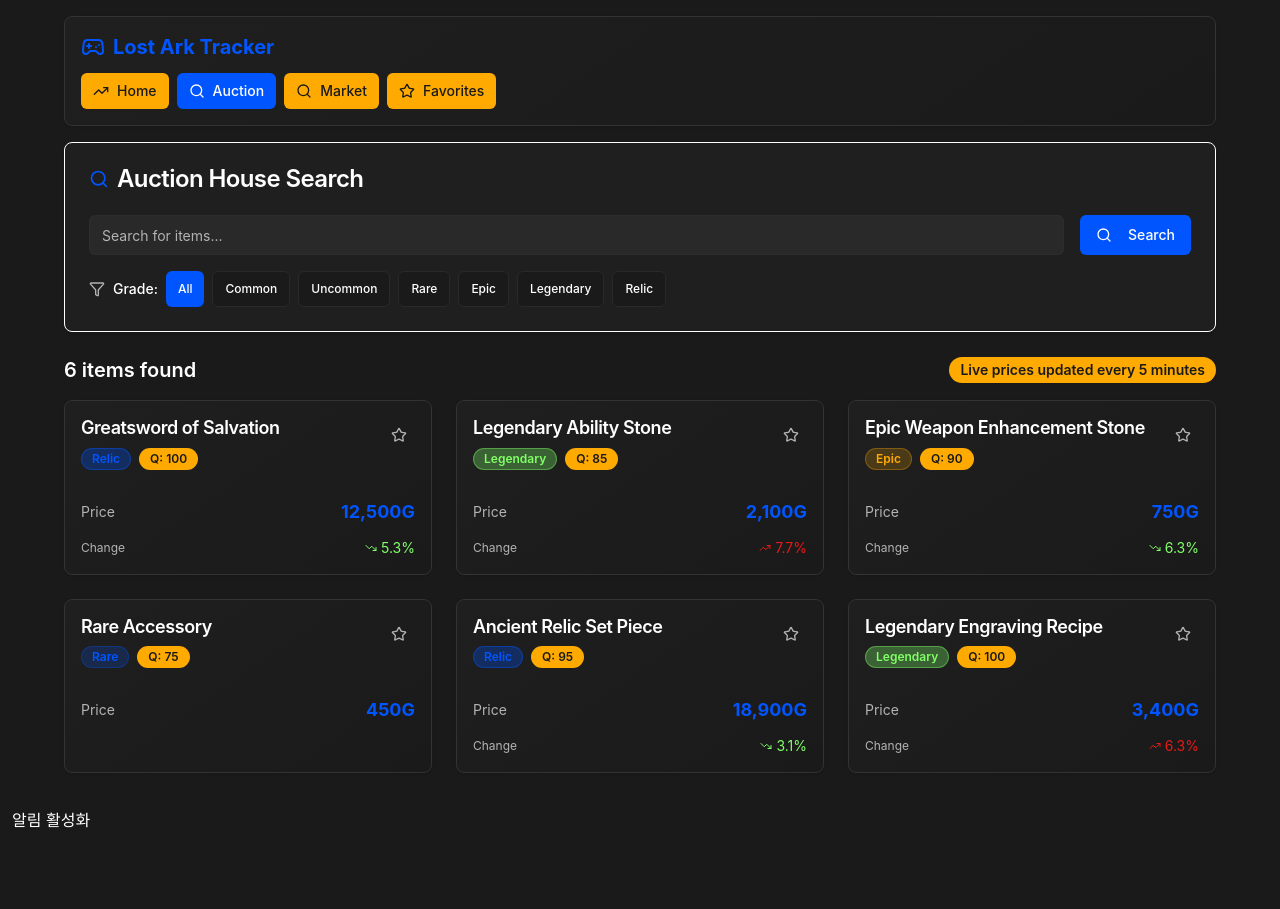
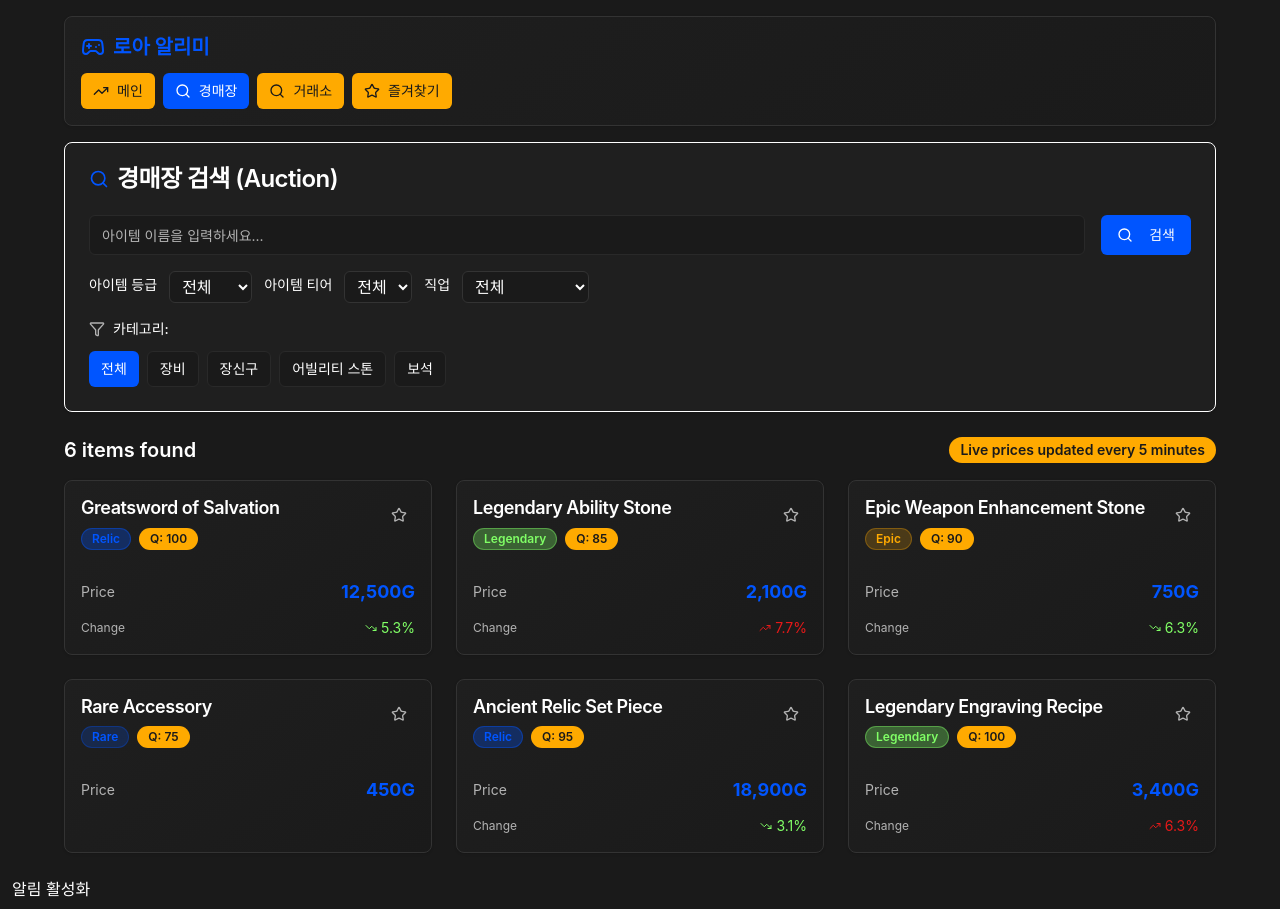
Before and after one commit to jyjww/LoaPwa, a React (Vite) app in the folder PwaFrontend/: page /auction in a window 1280 px wide. Before the commit the page ends 840 px from the top, so only its background shows below. Built offline with nearby package versions, Linux system fonts and the light colour scheme.

Commit message:
[feat] 경매장 검색 필터 UI 추가
- 공통 SearchBar 컴포넌트 분리
- 카테고리 필터 추가
- mock 데이터 기반 필터링 로직 연결

```diff
--- a/PwaFrontend/src/components/Navigation.tsx
+++ b/PwaFrontend/src/components/Navigation.tsx
@@ -1,16 +1,16 @@
-import { Button } from "@/components/ui/button";
-import { Card } from "@/components/ui/card";
-import { Search, Star, TrendingUp, Gamepad2 } from "lucide-react";
-import { Link, useLocation } from "react-router-dom";
+import { Button } from '@/components/ui/button';
+import { Card } from '@/components/ui/card';
+import { Search, Star, TrendingUp, Gamepad2 } from 'lucide-react';
+import { Link, useLocation } from 'react-router-dom';
 
 const Navigation = () => {
   const location = useLocation();
 
   const navItems = [
-    { path: "/", label: "Home", icon: TrendingUp },
-    { path: "/auction", label: "Auction", icon: Search },
-    { path: "/market", label: "Market", icon: Search },
-    { path: "/favorites", label: "Favorites", icon: Star },
+    { path: '/', label: '메인', icon: TrendingUp },
+    { path: '/auction', label: '경매장', icon: Search },
+    { path: '/market', label: '거래소', icon: Search },
+    { path: '/favorites', label: '즐겨찾기', icon: Star },
   ];
 
   return (
@@ -18,9 +18,7 @@
       <div className="flex flex-col sm:flex-row items-start sm:items-center gap-3 mb-3">
         <div className="flex items-center gap-2">
           <Gamepad2 className="h-5 w-5 sm:h-6 sm:w-6 text-primary" />
-          <h1 className="text-lg sm:text-xl font-bold text-primary">
-            Lost Ark Tracker
-          </h1>
+          <h1 className="text-lg sm:text-xl font-bold text-primary">로아 알리미</h1>
         </div>
       </div>
 
@@ -32,12 +30,12 @@
           return (
             <Link key={item.path} to={item.path}>
               <Button
-                variant={isActive ? "default" : "secondary"}
+                variant={isActive ? 'default' : 'secondary'}
                 size="sm"
                 className={`w-full sm:w-auto flex items-center justify-center sm:justify-start gap-2 text-xs sm:text-sm ${
                   isActive
-                    ? "bg-primary text-primary-foreground"
-                    : "hover:bg-accent hover:text-accent-foreground"
+                    ? 'bg-primary text-primary-foreground'
+                    : 'hover:bg-accent hover:text-accent-foreground'
                 }`}
               >
                 <Icon className="h-3 w-3 sm:h-4 sm:w-4" />
--- /dev/null
+++ b/PwaFrontend/src/components/pages/CategoryFilter.tsx
@@ -0,0 +1,67 @@
+import { Button } from '@/components/ui/button';
+import { Filter } from 'lucide-react';
+import { auctionCategories } from '@/constants/auctionCategories';
+
+interface CategoryFilterProps {
+  category: number | '전체';
+  subCategory: number | '전체';
+  onCategoryChange: (code: number | '전체') => void;
+  onSubCategoryChange: (code: number | '전체') => void;
+}
+
+const CategoryFilter = ({
+  category,
+  subCategory,
+  onCategoryChange,
+  onSubCategoryChange,
+}: CategoryFilterProps) => {
+  const selectedCategory = auctionCategories.find((c) => c.code === category);
+
+  return (
+    <div className="space-y-3">
+      <div className="flex items-center gap-2">
+        <Filter className="h-4 w-4 text-muted-foreground" />
+        <span className="text-sm font-medium">카테고리:</span>
+      </div>
+
+      {/* 메인 카테고리 */}
+      <div className="flex flex-wrap gap-2">
+        <Button
+          variant={category === '전체' ? 'default' : 'outline'}
+          size="sm"
+          onClick={() => onCategoryChange('전체')}
+        >
+          전체
+        </Button>
+        {auctionCategories.map((cat) => (
+          <Button
+            key={cat.code}
+            variant={category === cat.code ? 'default' : 'outline'}
+            size="sm"
+            onClick={() => onCategoryChange(cat.code)}
+          >
+            {cat.label}
+          </Button>
+        ))}
+      </div>
+
+      {/* Sub Category */}
+      {selectedCategory?.subs && (
+        <div className="ml-6 flex flex-wrap gap-2">
+          {selectedCategory.subs.map((sub) => (
+            <Button
+              key={sub.code}
+              variant={subCategory === sub.code ? 'default' : 'outline'}
+              size="sm"
+              onClick={() => onSubCategoryChange(sub.code)}
+            >
+              {sub.label}
+            </Button>
+          ))}
+        </div>
+      )}
+    </div>
+  );
+};
+
+export default CategoryFilter;
--- /dev/null
+++ b/PwaFrontend/src/components/pages/SearchBar.tsx
@@ -0,0 +1,87 @@
+import { Input } from '@/components/ui/input';
+import { Button } from '@/components/ui/button';
+import { CardContent } from '@/components/ui/card';
+import { ItemGrades, ItemTiers, Classes } from '@/constants/auctionFilters';
+import { Search } from 'lucide-react';
+
+interface SearchBarProps {
+  filters: {
+    query: string;
+    grade: string;
+    tier: number | '전체';
+    className: string | '전체';
+  };
+  onChange: (key: string, value: any) => void;
+  onSearch: () => void;
+}
+
+const SearchBar = ({ filters, onChange, onSearch }: SearchBarProps) => {
+  return (
+    <CardContent className="space-y-4 p-0">
+      {/* 검색어 */}
+      <div className="flex gap-4">
+        <Input
+          placeholder="아이템 이름을 입력하세요..."
+          value={filters.query}
+          onChange={(e) => onChange('query', e.target.value)}
+        />
+        <Button onClick={onSearch}>
+          <Search className="h-4 w-4 mr-2" />
+          검색
+        </Button>
+      </div>
+
+      {/* 아이템 등급 / 티어 / 직업 */}
+      <div className="flex gap-3 flex-wrap">
+        {/* 아이템 등급 */}
+        <div className="flex flex-row gap-3 items-center">
+          <label className="text-sm font-medium mb-1">아이템 등급</label>
+          <select
+            value={filters.grade}
+            onChange={(e) => onChange('grade', e.target.value)}
+            className="filter-dropdown"
+          >
+            <option value="전체">전체</option>
+            {ItemGrades.map((g) => (
+              <option key={g}>{g}</option>
+            ))}
+          </select>
+        </div>
+
+        {/* 아이템 티어 */}
+        <div className="flex flex-row gap-3 items-center">
+          <label className="text-sm font-medium mb-1">아이템 티어</label>
+          <select
+            value={filters.tier}
+            onChange={(e) =>
+              onChange('tier', e.target.value === '전체' ? '전체' : Number(e.target.value))
+            }
+            className="filter-dropdown"
+          >
+            <option value="전체">전체</option>
+            {ItemTiers.map((t) => (
+              <option key={t}>{t}</option>
+            ))}
+          </select>
+        </div>
+
+        {/* 직업 */}
+        <div className="flex flex-row gap-3 items-center">
+          <label className="text-sm font-medium mb-1">직업</label>
+          <select
+            value={filters.className}
+            onChange={(e) => onChange('className', e.target.value)}
+            className="filter-dropdown"
+          >
+            <option value="전체">전체</option>
+            {Classes.map((c) => (
+              <option key={c}>{c}</option>
+            ))}
+          </select>
+        </div>
+      </div>
+    </CardContent>
+  );
+};
+
+export default SearchBar;
--- /dev/null
+++ b/PwaFrontend/src/constants/auctionCategories.ts
@@ -0,0 +1,33 @@
+// src/constants/auctionCategories.ts
+export type AuctionCategory = {
+  code: number;
+  label: string;
+  subs?: { code: number; label: string }[];
+};
+
+export const auctionCategories: AuctionCategory[] = [
+  {
+    code: 10000,
+    label: '장비',
+    subs: [
+      { code: 180000, label: '무기' },
+      { code: 190010, label: '투구' },
+      { code: 190020, label: '상의' },
+      { code: 190030, label: '하의' },
+      { code: 190040, label: '장갑' },
+      { code: 190050, label: '어깨' },
+    ],
+  },
+  {
+    code: 200000,
+    label: '장신구',
+    subs: [
+      { code: 200010, label: '목걸이' },
+      { code: 200020, label: '귀걸이' },
+      { code: 200030, label: '반지' },
+      { code: 200040, label: '팔찌' },
+    ],
+  },
+  { code: 30000, label: '어빌리티 스톤' },
+  { code: 210000, label: '보석' },
+];
--- /dev/null
+++ b/PwaFrontend/src/constants/auctionFilters.ts
@@ -0,0 +1,44 @@
+// src/constants/auctionFilters.ts
+export const ItemGrades = [
+  '일반',
+  '고급',
+  '희귀',
+  '영웅',
+  '전설',
+  '유물',
+  '고대',
+  '에스더',
+] as const;
+
+export const ItemTiers = [2, 3, 4] as const;
+
+export const Classes = [
+  '버서커',
+  '디스트로이어',
+  '워로드',
+  '홀리나이트',
+  '슬레이어',
+  '발키리',
+  '아르카나',
+  '서머너',
+  '바드',
+  '소서리스',
+  '배틀마스터',
+  '인파이터',
+  '기공사',
+  '창술사',
+  '스트라이커',
+  '브레이커',
+  '블레이드',
+  '데모닉',
+  '리퍼',
+  '소울이터',
+  '호크아이',
+  '데빌헌터',
+  '블래스터',
+  '스카우터',
+  '건슬링어',
+  '도화가',
+  '기상술사',
+  '환수사',
+] as const;
--- a/PwaFrontend/src/index.css
+++ b/PwaFrontend/src/index.css
@@ -109,4 +109,11 @@
   .gaming-gradient {
     background: var(--gradient-gaming);
   }
+
+  .filter-dropdown {
+    background: var(--color-background);
+    border: 1px solid var(--color-border);
+    border-radius: 0.375rem; /* Tailwind rounded-md */
+    padding: 0.25rem 0.5rem;
+  }
 }
--- a/PwaFrontend/src/pages/AuctionHouse.tsx
+++ b/PwaFrontend/src/pages/AuctionHouse.tsx
@@ -1,87 +1,94 @@
-import { useState, useMemo } from "react";
-import { Input } from "@/components/ui/input";
-import { Button } from "@/components/ui/button";
-import { Card, CardContent, CardHeader, CardTitle } from "@/components/ui/card";
-import { Badge } from "@/components/ui/badge";
-import Navigation from "@/components/Navigation";
-import ItemCard from "@/components/ItemCard";
-import { Search, Filter } from "lucide-react";
+import { useState, useMemo } from 'react';
+import { Card, CardContent, CardHeader, CardTitle } from '@/components/ui/card';
+import { Badge } from '@/components/ui/badge';
+import Navigation from '@/components/Navigation';
+import ItemCard from '@/components/ItemCard';
+import { Search } from 'lucide-react';
+import SearchBar from '@/components/pages/SearchBar';
+import CategoryFilter from '@/components/pages/CategoryFilter';
 
-// Mock data for auction house items
+// Mock data
 const mockAuctionItems = [
   {
-    id: "1",
-    name: "Greatsword of Salvation",
-    grade: "Relic" as const,
+    id: '1',
+    name: 'Greatsword of Salvation',
+    grade: 'Relic' as const,
     currentPrice: 12500,
     previousPrice: 13200,
-    source: "auction" as const,
-    quality: 100
+    source: 'auction' as const,
+    quality: 100,
   },
   {
-    id: "2",
-    name: "Legendary Ability Stone",
-    grade: "Legendary" as const,
+    id: '2',
+    name: 'Legendary Ability Stone',
+    grade: 'Legendary' as const,
     currentPrice: 2100,
     previousPrice: 1950,
-    source: "auction" as const,
-    quality: 85
+    source: 'auction' as const,
+    quality: 85,
   },
   {
-    id: "3",
-    name: "Epic Weapon Enhancement Stone",
-    grade: "Epic" as const,
+    id: '3',
+    name: 'Epic Weapon Enhancement Stone',
+    grade: 'Epic' as const,
     currentPrice: 750,
     previousPrice: 800,
-    source: "auction" as const,
-    quality: 90
+    source: 'auction' as const,
+    quality: 90,
   },
   {
-    id: "4",
-    name: "Rare Accessory",
-    grade: "Rare" as const,
+    id: '4',
+    name: 'Rare Accessory',
+    grade: 'Rare' as const,
     currentPrice: 450,
-    source: "auction" as const,
-    quality: 75
+    source: 'auction' as const,
+    quality: 75,
   },
   {
-    id: "5",
-    name: "Ancient Relic Set Piece",
-    grade: "Relic" as const,
+    id: '5',
+    name: 'Ancient Relic Set Piece',
+    grade: 'Relic' as const,
     currentPrice: 18900,
     previousPrice: 19500,
-    source: "auction" as const,
-    quality: 95
+    source: 'auction' as const,
+    quality: 95,
   },
   {
-    id: "6",
-    name: "Legendary Engraving Recipe",
-    grade: "Legendary" as const,
+    id: '6',
+    name: 'Legendary Engraving Recipe',
+    grade: 'Legendary' as const,
     currentPrice: 3400,
     previousPrice: 3200,
-    source: "auction" as const,
-    quality: 100
-  }
+    source: 'auction' as const,
+    quality: 100,
+  },
 ];
 
 const AuctionHouse = () => {
-  const [searchQuery, setSearchQuery] = useState("");
-  const [selectedGrade, setSelectedGrade] = useState<string>("All");
+  const [filters, setFilters] = useState({
+    query: '',
+    grade: '전체',
+    tier: '전체' as number | '전체',
+    className: '전체',
+    category: '전체' as number | '전체',
+    subCategory: '전체' as number | '전체',
+  });
+
+  const handleChange = (key: string, value: any) => {
+    setFilters((prev) => ({ ...prev, [key]: value }));
+  };
+
+  const handleSearch = () => {
+    console.log('검색 실행:', filters);
+  };
 
   const filteredItems = useMemo(() => {
-    return mockAuctionItems.filter(item => {
-      const matchesSearch = item.name.toLowerCase().includes(searchQuery.toLowerCase());
-      const matchesGrade = selectedGrade === "All" || item.grade === selectedGrade;
+    return mockAuctionItems.filter((item) => {
+      const matchesSearch = item.name.toLowerCase().includes(filters.query.toLowerCase());
+      const matchesGrade = filters.grade === '전체' || item.grade === filters.grade;
       return matchesSearch && matchesGrade;
     });
-  }, [searchQuery, selectedGrade]);
-
-  const grades = ["All", "Common", "Uncommon", "Rare", "Epic", "Legendary", "Relic"];
-
-  const handleFavorite = (item: any) => {
-    // In a real app, this would save to favorites
-    console.log("Added to favorites:", item.name);
-  };
+  }, [filters]);
 
   return (
     <div className="min-h-screen p-4 bg-background">
@@ -92,49 +99,28 @@
           <CardHeader>
             <CardTitle className="flex items-center gap-2">
               <Search className="h-5 w-5 text-primary" />
-              Auction House Search
+              경매장 검색 (Auction)
             </CardTitle>
           </CardHeader>
           <CardContent className="space-y-4">
-            <div className="flex gap-4">
-              <div className="flex-1">
-                <Input
-                  placeholder="Search for items..."
-                  value={searchQuery}
-                  onChange={(e) => setSearchQuery(e.target.value)}
-                  className="bg-input border-border/50 focus:border-primary"
-                />
-              </div>
-              <Button className="bg-primary hover:bg-primary/90 text-primary-foreground">
-                <Search className="h-4 w-4 mr-2" />
-                Search
-              </Button>
-            </div>
+            {/* 🔎 검색바 */}
+            <SearchBar filters={filters} onChange={handleChange} onSearch={handleSearch} />
 
-            <div className="flex items-center gap-2">
-              <Filter className="h-4 w-4 text-muted-foreground" />
-              <span className="text-sm font-medium">Grade:</span>
-              <div className="flex flex-wrap gap-2">
-                {grades.map((grade) => (
-                  <Button
-                    key={grade}
-                    variant={selectedGrade === grade ? "default" : "outline"}
-                    size="sm"
-                    onClick={() => setSelectedGrade(grade)}
-                    className="text-xs"
-                  >
-                    {grade}
-                  </Button>
-                ))}
-              </div>
-            </div>
+            {/* 📂 카테고리 필터 */}
+            <CategoryFilter
+              category={filters.category}
+              subCategory={filters.subCategory}
+              onCategoryChange={(code) =>
+                setFilters((prev) => ({ ...prev, category: code, subCategory: '전체' }))
+              }
+              onSubCategoryChange={(sub) => setFilters((prev) => ({ ...prev, subCategory: sub }))}
+            />
           </CardContent>
         </Card>
 
+        {/* 결과 */}
         <div className="mb-4 flex items-center justify-between">
-          <h2 className="text-xl font-semibold">
-            {filteredItems.length} items found
-          </h2>
+          <h2 className="text-xl font-semibold">{filteredItems.length} items found</h2>
           <Badge variant="secondary" className="text-sm">
             Live prices updated every 5 minutes
           </Badge>
@@ -142,25 +128,9 @@
 
         <div className="grid grid-cols-1 md:grid-cols-2 lg:grid-cols-3 gap-6">
           {filteredItems.map((item) => (
-            <ItemCard
-              key={item.id}
-              item={item}
-              onFavorite={handleFavorite}
-            />
+            <ItemCard key={item.id} item={item} onFavorite={(i) => console.log('Fav:', i)} />
           ))}
         </div>
-
-        {filteredItems.length === 0 && (
-          <Card className="text-center py-12">
-            <CardContent>
-              <div className="text-muted-foreground mb-4">
-                <Search className="h-12 w-12 mx-auto mb-4 opacity-50" />
-                <p>No items found matching your search.</p>
-                <p className="text-sm">Try adjusting your search terms or filters.</p>
-              </div>
-            </CardContent>
-          </Card>
-        )}
       </div>
     </div>
   );
```
Also changed, not shown: 2 other files (tests, documents, lock files or other folders).
